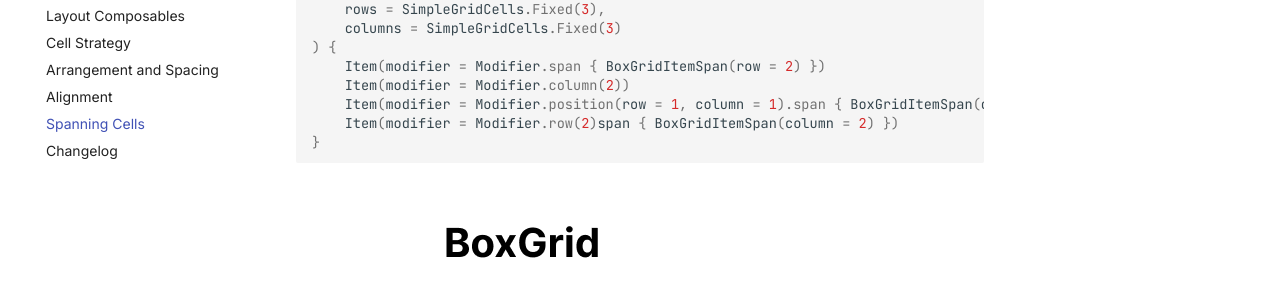
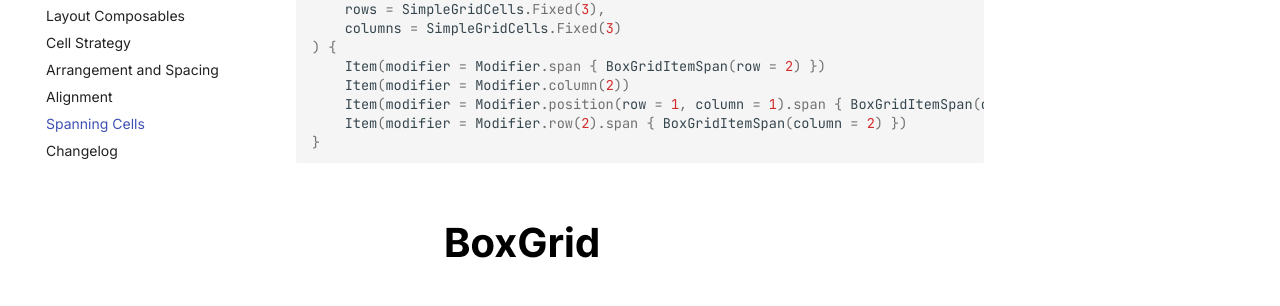
Before and after one commit to cheonjaeung/gridlayout-compose, an MkDocs documentation site: the page built from docs/span.md, in a window 1280 px wide and 900 px high, scrolled down 1777 px. Shown: the part 146-452 px from the top of the window. Built offline with MkDocs 1.6.1 and Material for MkDocs 9.7.7, drawn with Linux system fonts in a browser that asks for light colours; comment, search, counter and statistics services are not loaded.

Commit message:
Fix typo

````diff
--- a/docs/span.md
+++ b/docs/span.md
@@ -71,7 +71,7 @@ BoxGrid(
     Item(modifier = Modifier.span { BoxGridItemSpan(row = 2) })
     Item(modifier = Modifier.column(2))
     Item(modifier = Modifier.position(row = 1, column = 1).span { BoxGridItemSpan(column = 2) })
-    Item(modifier = Modifier.row(2)span { BoxGridItemSpan(column = 2) })
+    Item(modifier = Modifier.row(2).span { BoxGridItemSpan(column = 2) })
 }
 ```
 
````
